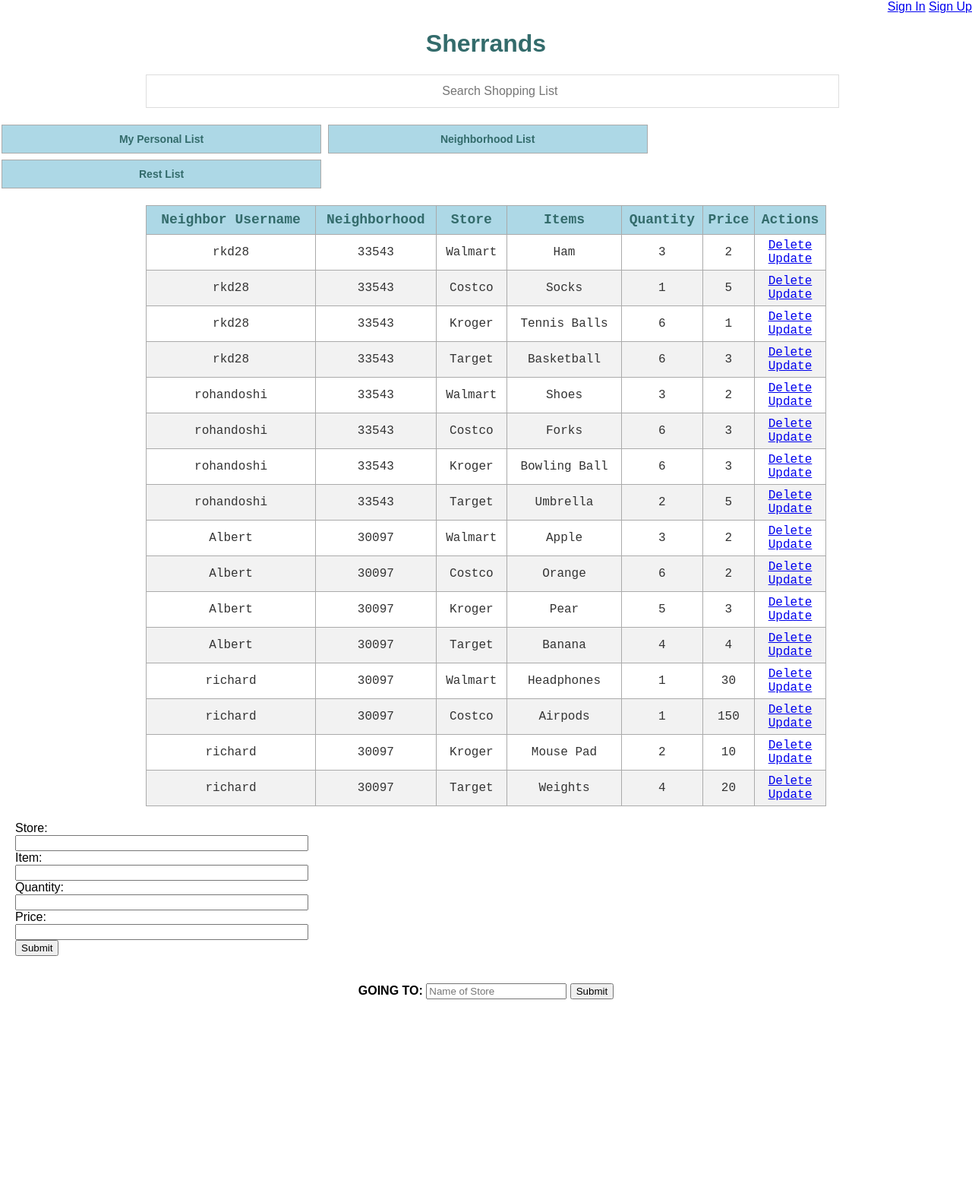
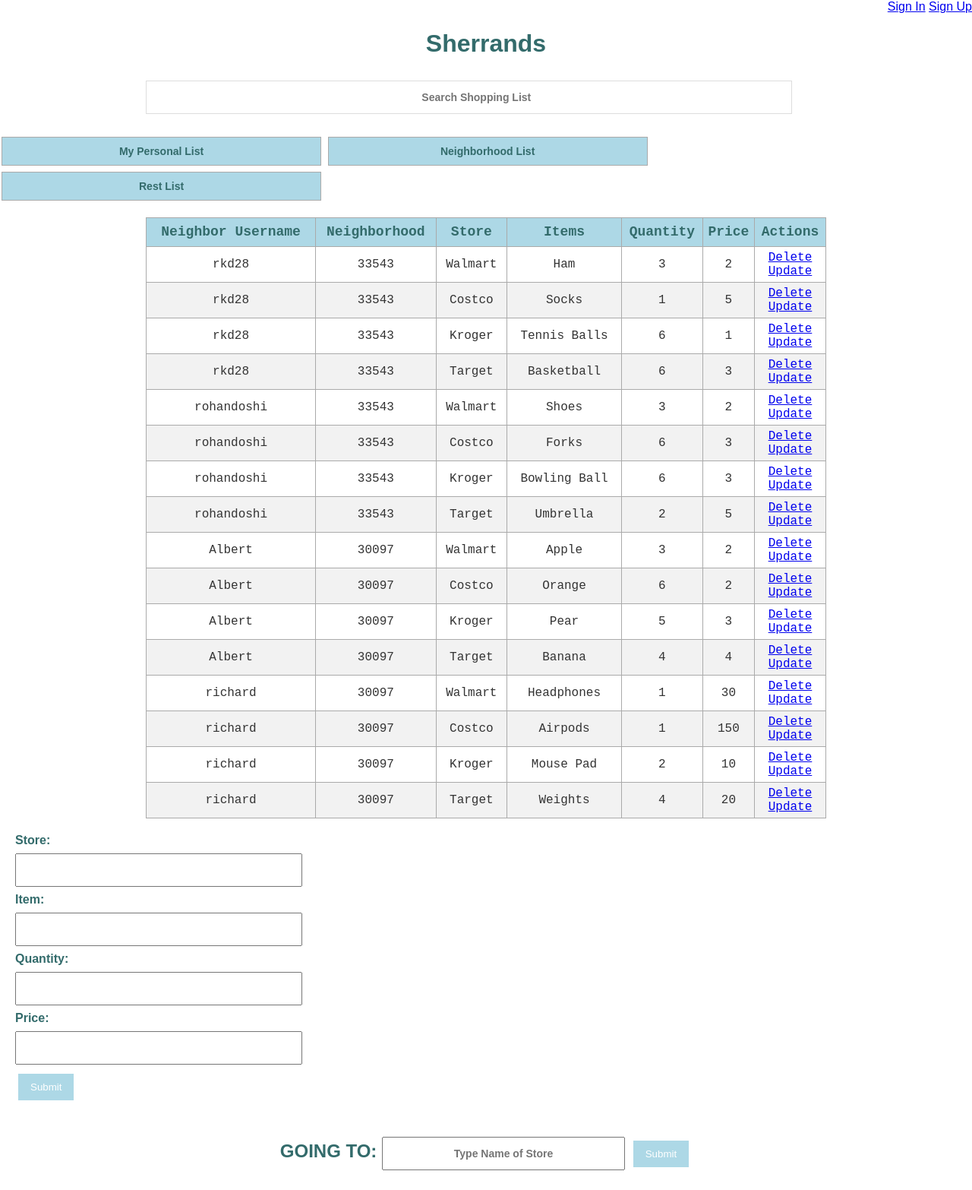
Before and after one commit to RajatDoshi/sherrands, a Flask app: page / in a window 1280 px wide. Shown: the whole page at 76% size. Before the commit the page ends 1315 px from the top, so only its background shows below. Run offline with Flask 2, Linux system fonts and the light colour scheme; data comes from the database, SQL or seed files in the repository; both versions use the stored data as it was after the commit.

Commit message:
init prototype done

```diff
--- a/static/css/main.css
+++ b/static/css/main.css
@@ -43,12 +43,25 @@ h1 {
 .form {
     margin-left: 20px;
     margin-top: 20px;
+    color: #336B6B;
+    font-weight: bold;
 }
 
 .outputForm {
+    font-size: 24px;
     text-align: center;
     font-weight: bold;
+    color: #336B6B;
 }
+
+input[type=text] {
+  width: 25%;
+  padding: 12px 20px;
+  margin: 8px 0;
+  box-sizing: border-box;
+  font-size: 14px;
+}
+
 
 .button {
   background-color: lightblue;
@@ -62,8 +75,18 @@ h1 {
   font-size: 14px;
   margin: 4px 2px;
   cursor: pointer;
+}
 
+input[type=button], input[type=submit], input[type=reset] {
+  background-color: lightblue;
+  border: none;
+  color: white;
+  padding: 10px 16px;
+  text-decoration: none;
+  margin: 4px 4px;
+  cursor: pointer;
 }
+
 
 .signin {
     text-align: right;
@@ -72,6 +95,14 @@ h1 {
 #content, #item_info, #quantity, #price {
     width: 30%;
 }
+
+::placeholder {
+  font-weight: bold;
+  font-size: 14px;
+  text-align: center;
+
+}
+
 
 #myInput {
     width: 66.45%;
--- a/templates/index.html
+++ b/templates/index.html
@@ -97,7 +97,7 @@
     <div class="outputForm" method="post" onsubmit="myGoingToFilter();return false;">
         <form id="outputForm">
           <label for="gotostore">GOING TO:</label>
-          <input type="text" placeholder="Name of Store" id="store" name="store" >
+          <input type="text" placeholder="Type Name of Store" id="store" name="store" >
           <input type="submit" value="Submit">
         </form>
     </div>
```
Also changed, not shown: test.db.
